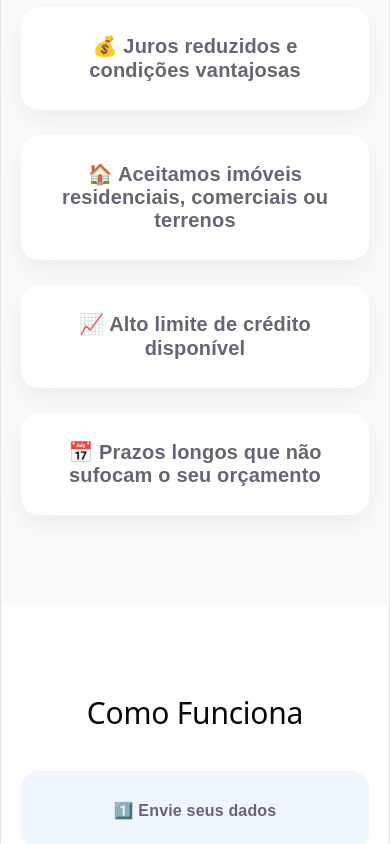
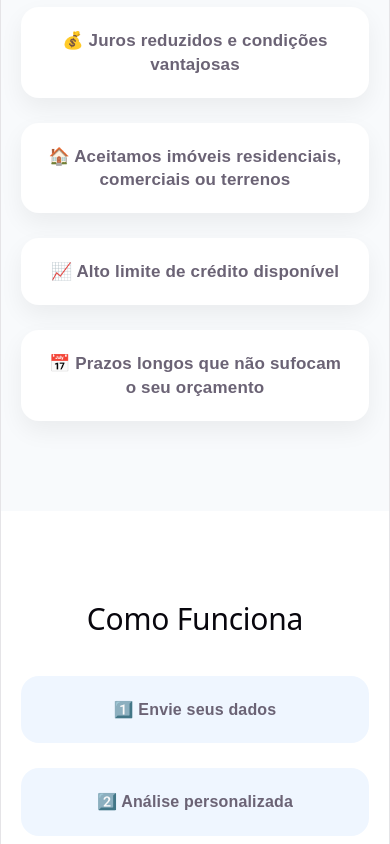
Before and after one commit to claudiofernand8647/meu-site, a React (Vite) app: page /credito-com-garantia-de-imovel in a window 390 px wide. Shown: the part 980-1824 px from the top of the page. Built offline with nearby package versions, Linux system fonts and the light colour scheme.

Commit message:
Melhoria navbar mobile

```diff
--- a/src/pages/Consorcio.jsx
+++ b/src/pages/Consorcio.jsx
@@ -106,11 +106,11 @@ function Consorcio() {
                   key={index}
                   style={{
                     background: "white",
-                    padding: "30px",
+                    padding: window.innerWidth < 768 ? "22px" : "30px",
                     borderRadius: "18px",
                     boxShadow: "0 10px 25px rgba(0,0,0,0.06)",
                     fontWeight: "bold",
-                    fontSize: "20px",
+                    fontSize: window.innerWidth < 768 ? "17px" : "20px",
                     textAlign: "center"
                   }}
                 >
--- a/src/pages/CreditoImovel.jsx
+++ b/src/pages/CreditoImovel.jsx
@@ -105,11 +105,11 @@ function CreditoImovel() {
                   key={index}
                   style={{
                     background: "white",
-                    padding: "28px",
+                    padding: window.innerWidth < 768 ? "22px" : "30px",
                     borderRadius: "18px",
                     boxShadow: "0 10px 25px rgba(0,0,0,0.06)",
                     fontWeight: "bold",
-                    fontSize: "20px",
+                    fontSize: window.innerWidth < 768 ? "17px" : "20px",
                     textAlign: "center"
                   }}
                 >
@@ -151,7 +151,7 @@ function CreditoImovel() {
                 key={index}
                 style={{
                   background: "#eff6ff",
-                  padding: "28px",
+                  padding: window.innerWidth < 768 ? "22px" : "30px",
                   borderRadius: "18px",
                   fontWeight: "bold"
                 }}
```
